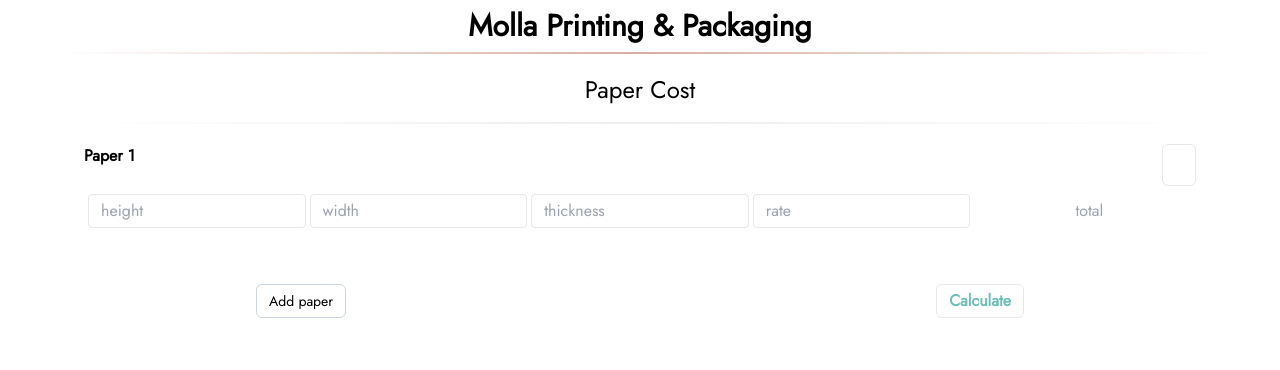
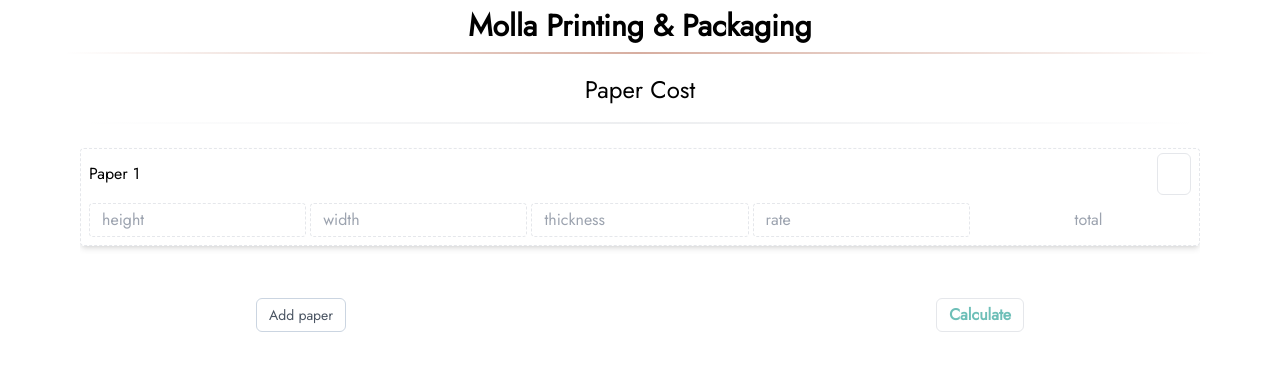
Before and after one commit to prokawsar/paper-cost, a SvelteKit app: page / in a window 1280 px wide. Both pictures are taken after a click on the button "Add paper". Shown: the top 370 px of the page. Built offline with nearby package versions, Linux system fonts and the light colour scheme; some icons are missing.

Commit message:
UI Update

```diff
--- a/src/lib/elements/Input.svelte
+++ b/src/lib/elements/Input.svelte
@@ -12,6 +12,6 @@
 
 <style lang="postcss">
 	.input-field {
-		@apply border border-gray-200 px-3 py-1 rounded w-full outline-offset-1;
+		@apply border border-dashed border-gray-200 px-3 py-1 rounded w-full outline-offset-1;
 	}
 </style>
--- a/src/lib/elements/Result.svelte
+++ b/src/lib/elements/Result.svelte
@@ -4,7 +4,7 @@
 	$: _40Percent = (total * 40) / 100
 </script>
 
-<div class="flex flex-col gap-1 w-full">
+<div class="flex flex-col gap-1 w-full border shadow-md rounded-md py-1 px-2">
 	<div class="flex flex-row justify-between">
 		<p class="text-teal-600">Total:</p>
 		<p>
--- a/src/routes/+page.svelte
+++ b/src/routes/+page.svelte
@@ -65,12 +65,12 @@
 <section class="max-w-6xl mx-auto flex w-full max-h-[90%] flex-col gap-4 px-4 py-5">
 	<h1 class="text-2xl text-center">Paper Cost</h1>
 	<div class="w-full bg-gradient-to-r from-transparent via-slate-600/10 to-transparent p-[1px]" />
-	<div class="flex flex-col w-full justify-between gap-5 h-[90%] items-center">
-		<div class="flex flex-col gap-4 overflow-y-auto max-h-[85%]">
+	<div class="flex flex-col w-full justify-between gap-4 h-[90%] items-center">
+		<div class="flex flex-col gap-4 overflow-y-auto max-h-[85%] py-2">
 			{#each paperCount as paper, i}
-				<div class="flex flex-col gap-1 items-center p-1">
-					<div class="flex flex-row justify-between w-full">
-						<p class="font-bold w-fit">
+				<div class="flex flex-col gap-1 items-center p-1 border border-dashed rounded shadow-md">
+					<div class="flex flex-row items-center px-1 justify-between w-full">
+						<p class="w-fit">
 							Paper {i + 1}
 						</p>
 
@@ -114,7 +114,7 @@
 			>
 				<button
 					disabled={paperCount.length == MAX_PAPER}
-					class="border border-slate-300 rounded-md text-sm px-3 py-1 w-fit disabled:text-slate-400"
+					class="border border-slate-300 rounded-md text-sm text-gray-600 px-3 py-1 w-fit disabled:text-slate-400"
 					on:click={addPaper}
 				>
 					Add paper
```
